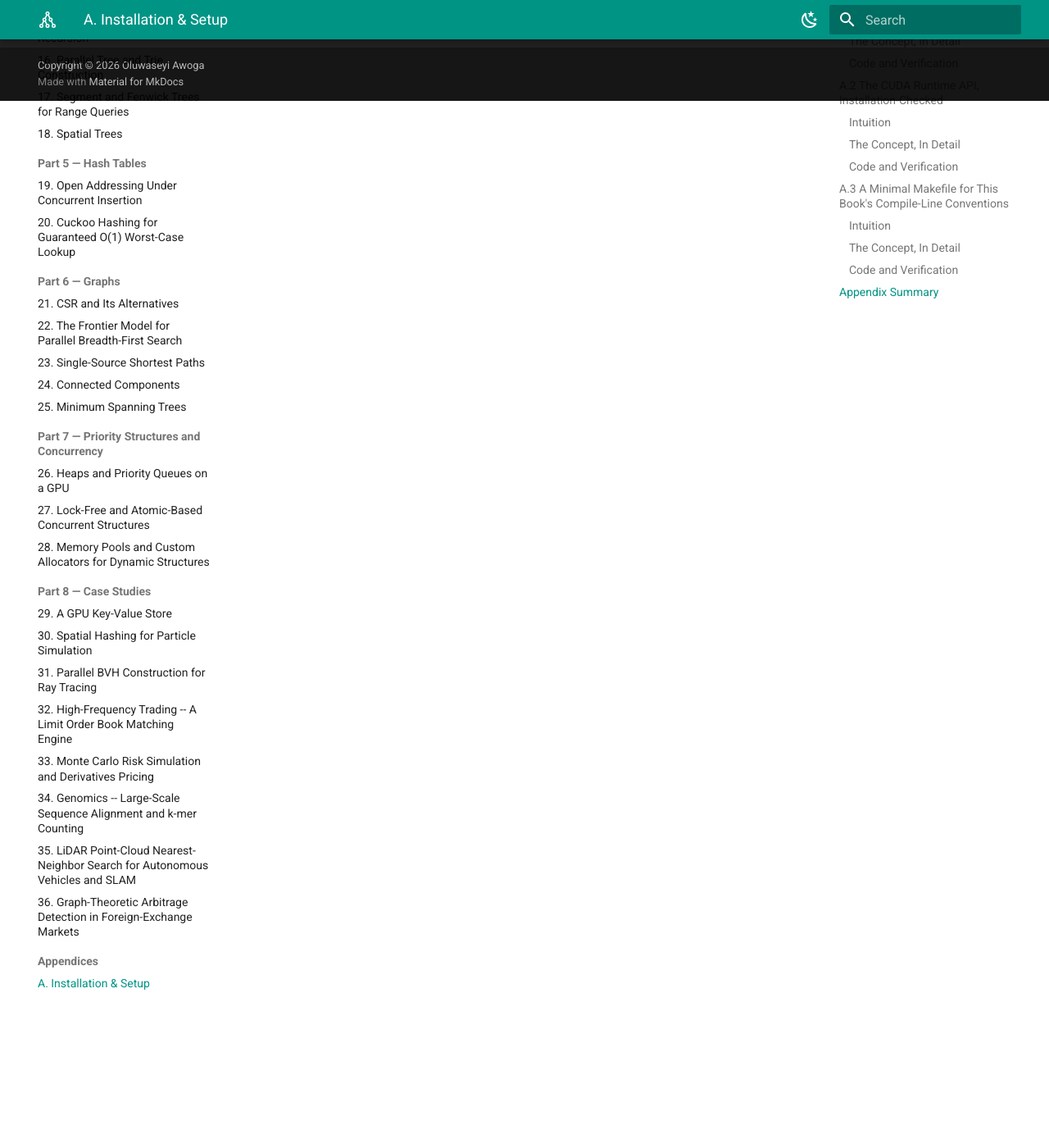
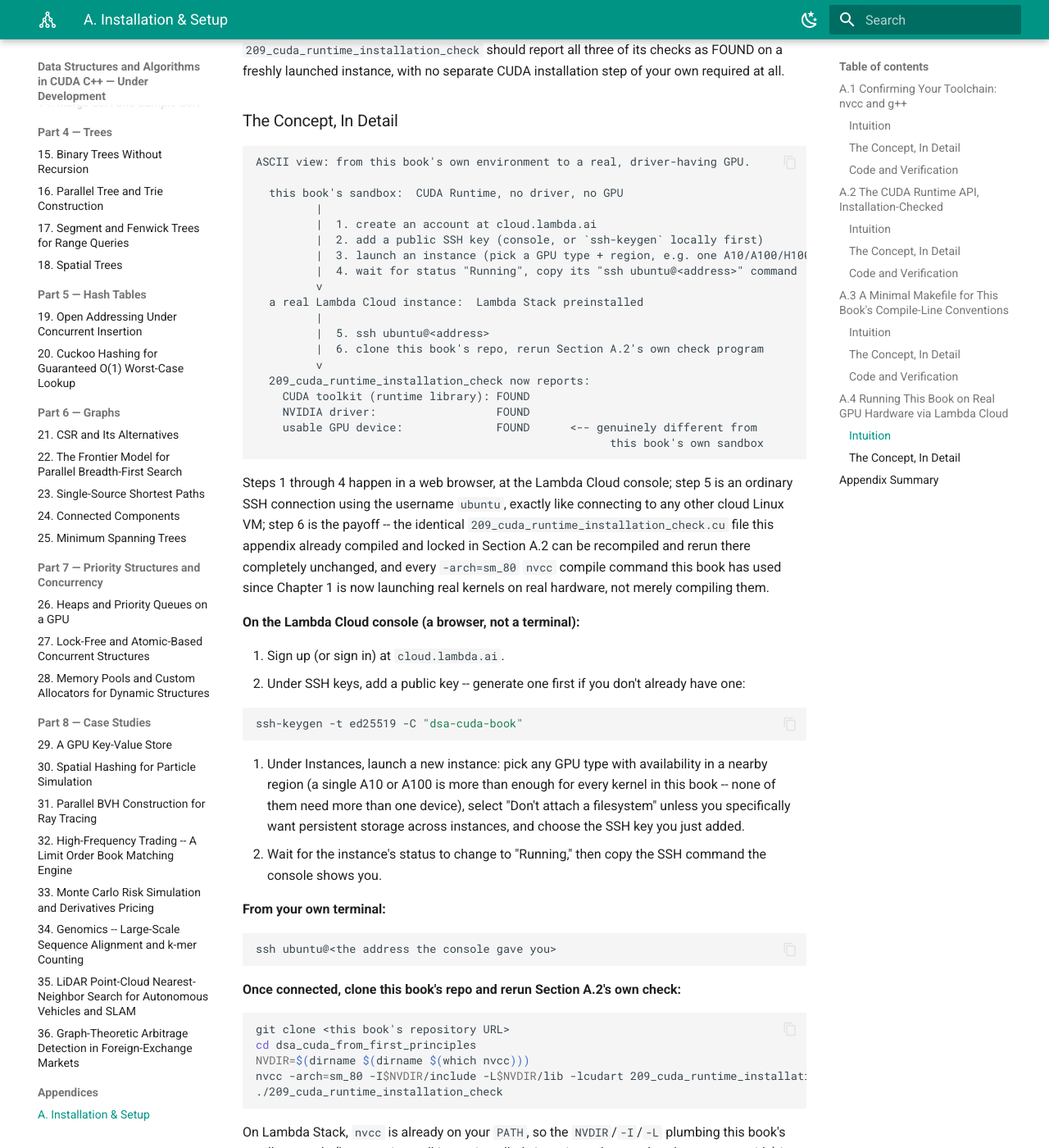
Before and after one commit to MaximumBeings/dsa_cuda_from_first_principles, an MkDocs documentation site: the page built from docs/appendix/a-installation-and-setup.md, in a window 1280 px wide and 1400 px high, scrolled down 10703 px. Shown: the whole window at 82% size. Built offline with MkDocs 1.6.1 and Material for MkDocs 9.7.7, drawn with Linux system fonts in a browser that asks for light colours; some of the changed text lies outside the part shown.

Commit message:
Add Appendix A.4: Running This Book on Real GPU Hardware via Lambda Cloud
Walks through renting a real, pay-per-hour NVIDIA GPU on Lambda Cloud --
account setup, SSH key, instance launch, and connecting -- for readers who
want to genuinely launch this book's kernels rather than rely on the
host-side simulation this book's own driver-less environment requires.
Reuses Section A.2's own installation-check program as the verification
step on real hardware.

Co-Authored-By: Claude Sonnet 5 <noreply@anthropic.com>
Claude-Session: https://claude.ai/code/session_018aNF8asuQ7qdGxTUeqr1JR

````diff
--- a/docs/appendix/a-installation-and-setup.md
+++ b/docs/appendix/a-installation-and-setup.md
@@ -1,6 +1,6 @@
 # Appendix A: Installation & Setup
 
-Every chapter in this book states, up front, which of three things a given piece of code is: plain host C++ genuinely compiled with `g++`, a CUDA kernel genuinely compiled with `nvcc` and checked by an exhaustive host-side simulation of its exact logic (since this book's own authoring environment has no physical GPU), or a CUDA Runtime API call genuinely made and honestly reported, whatever this environment's own hardware situation causes it to return. None of that is possible without a working toolchain first. This appendix is the thing to run before Chapter 1: it confirms `nvcc` and `g++` are both present and speak the language version this book assumes (A.1), turns the CUDA Runtime API calls Section 2.3 already introduced into a practical, plain-language installation checklist (A.2), and hands you a minimal, genuinely-tested `Makefile` that encodes this book's own compile-line conventions so you never have to retype them by hand (A.3).
+Every chapter in this book states, up front, which of three things a given piece of code is: plain host C++ genuinely compiled with `g++`, a CUDA kernel genuinely compiled with `nvcc` and checked by an exhaustive host-side simulation of its exact logic (since this book's own authoring environment has no physical GPU), or a CUDA Runtime API call genuinely made and honestly reported, whatever this environment's own hardware situation causes it to return. None of that is possible without a working toolchain first. This appendix is the thing to run before Chapter 1: it confirms `nvcc` and `g++` are both present and speak the language version this book assumes (A.1), turns the CUDA Runtime API calls Section 2.3 already introduced into a practical, plain-language installation checklist (A.2), hands you a minimal, genuinely-tested `Makefile` that encodes this book's own compile-line conventions so you never have to retype them by hand (A.3), and, for anyone who wants to go one step further than this book's own environment ever could, walks through renting a real GPU by the hour on Lambda Cloud so every kernel in this book can be genuinely launched, not just simulated (A.4).
 
 ## A.1 Confirming Your Toolchain: nvcc and g++
 
@@ -446,6 +446,71 @@ $ LD_LIBRARY_PATH=$NVDIR/lib ./hello_kernel
 hello_kernel: compiled with nvcc, contains one real __global__ kernel
 ```
 
+## A.4 Running This Book on Real GPU Hardware via Lambda Cloud
+
+### Intuition
+
+Section A.2's own checklist reports, honestly, that this book's authoring environment has a genuine CUDA Runtime but no driver and no physical device -- which is exactly why every kernel in this book is checked by an exhaustive host-side simulation rather than a real launch. A reader who wants to go one step further and actually LAUNCH these kernels on physical hardware needs a real NVIDIA GPU, and the fastest way to get one without buying it is a pay-per-hour GPU cloud provider. Lambda Cloud (`lambda.ai`) is a convenient choice for exactly this book, because its default machine image -- Lambda Stack -- ships with the NVIDIA driver, the CUDA toolkit (including `nvcc`), cuDNN, and NCCL already installed: Section A.2's own `209_cuda_runtime_installation_check` should report all three of its checks as FOUND on a freshly launched instance, with no separate CUDA installation step of your own required at all.
+
+### The Concept, In Detail
+
+```
+ASCII view: from this book's own environment to a real, driver-having GPU.
+
+  this book's sandbox:  CUDA Runtime, no driver, no GPU
+         |
+         |  1. create an account at cloud.lambda.ai
+         |  2. add a public SSH key (console, or `ssh-keygen` locally first)
+         |  3. launch an instance (pick a GPU type + region, e.g. one A10/A100/H100)
+         |  4. wait for status "Running", copy its "ssh ubuntu@<address>" command
+         v
+  a real Lambda Cloud instance:  Lambda Stack preinstalled
+         |
+         |  5. ssh ubuntu@<address>
+         |  6. clone this book's repo, rerun Section A.2's own check program
+         v
+  209_cuda_runtime_installation_check now reports:
+    CUDA toolkit (runtime library): FOUND
+    NVIDIA driver:                  FOUND
+    usable GPU device:              FOUND      <-- genuinely different from
+                                                     this book's own sandbox
+```
+
+Steps 1 through 4 happen in a web browser, at the Lambda Cloud console; step 5 is an ordinary SSH connection using the username `ubuntu`, exactly like connecting to any other cloud Linux VM; step 6 is the payoff -- the identical `209_cuda_runtime_installation_check.cu` file this appendix already compiled and locked in Section A.2 can be recompiled and rerun there completely unchanged, and every `-arch=sm_80` `nvcc` compile command this book has used since Chapter 1 is now launching real kernels on real hardware, not merely compiling them.
+
+**On the Lambda Cloud console (a browser, not a terminal):**
+
+1. Sign up (or sign in) at `cloud.lambda.ai`.
+2. Under SSH keys, add a public key -- generate one first if you don't already have one:
+
+```bash
+ssh-keygen -t ed25519 -C "dsa-cuda-book"
+```
+
+3. Under Instances, launch a new instance: pick any GPU type with availability in a nearby region (a single A10 or A100 is more than enough for every kernel in this book -- none of them need more than one device), select "Don't attach a filesystem" unless you specifically want persistent storage across instances, and choose the SSH key you just added.
+4. Wait for the instance's status to change to "Running," then copy the SSH command the console shows you.
+
+**From your own terminal:**
+
+```bash
+ssh ubuntu@<the address the console gave you>
+```
+
+**Once connected, clone this book's repo and rerun Section A.2's own check:**
+
+```bash
+git clone <this book's repository URL>
+cd dsa_cuda_from_first_principles
+NVDIR=$(dirname $(dirname $(which nvcc)))
+nvcc -arch=sm_80 -I$NVDIR/include -L$NVDIR/lib -lcudart 209_cuda_runtime_installation_check.cu -o 209_cuda_runtime_installation_check
+./209_cuda_runtime_installation_check
+```
+
+On Lambda Stack, `nvcc` is already on your `PATH`, so the `NVDIR`/`-I`/`-L` plumbing this book's sandbox needs (because its toolkit was installed via a pip package rather than system-wide) is usually unnecessary there -- a plain `nvcc -arch=sm_80 209_cuda_runtime_installation_check.cu -o 209_cuda_runtime_installation_check` is normally enough. Because this specific walkthrough depends on a real, billed, external machine that this book's own authoring environment has no access to, its exact console output cannot be captured and locked here the way every other piece of output in this book is -- but the three-question diagnosis Section A.2 already built is exactly what will answer, for real, whether it worked.
+
+[COMMON TRAP]
+It is tempting to leave a GPU instance running once you are done experimenting, since disconnecting your SSH session does not stop it. Every pay-per-hour GPU provider, Lambda Cloud included, bills for each hour an instance sits in the "Running" state, whether or not you are actively connected to it or a kernel is currently executing -- the only way to stop being billed is to explicitly terminate the instance from the console (or its API), which is worth making the deliberate last step of any real-hardware session, not an afterthought.
+
 ## Appendix Summary
 
-Section A.1 confirmed that `nvcc` and `g++` are both present and that this book's bare compile commands (no explicit `-std` flag on the `nvcc` side) already produce C++17, by reading the same facts a version banner shows back out of nvcc's own preprocessor macros. Section A.2 turned Section 2.3's Runtime-API teaching example into a three-question installation checklist -- toolkit, driver, GPU, checked in that dependency order -- that reports honestly whatever is or is not actually present on the machine running it, this book's own driver-less authoring environment included. Section A.3 packaged both of this book's compile-line conventions into a small, genuinely-tested `Makefile`, so that every chapter's own stated compile command is something you run once via `make` rather than retype by hand for every file.
+Section A.1 confirmed that `nvcc` and `g++` are both present and that this book's bare compile commands (no explicit `-std` flag on the `nvcc` side) already produce C++17, by reading the same facts a version banner shows back out of nvcc's own preprocessor macros. Section A.2 turned Section 2.3's Runtime-API teaching example into a three-question installation checklist -- toolkit, driver, GPU, checked in that dependency order -- that reports honestly whatever is or is not actually present on the machine running it, this book's own driver-less authoring environment included. Section A.3 packaged both of this book's compile-line conventions into a small, genuinely-tested `Makefile`, so that every chapter's own stated compile command is something you run once via `make` rather than retype by hand for every file. Section A.4 pointed past this book's own sandbox entirely: a pay-per-hour Lambda Cloud instance comes with the entire toolchain this appendix just finished verifying already installed, and Section A.2's own checklist is the exact tool for confirming it -- with FOUND replacing NOT FOUND in all three places.
````
